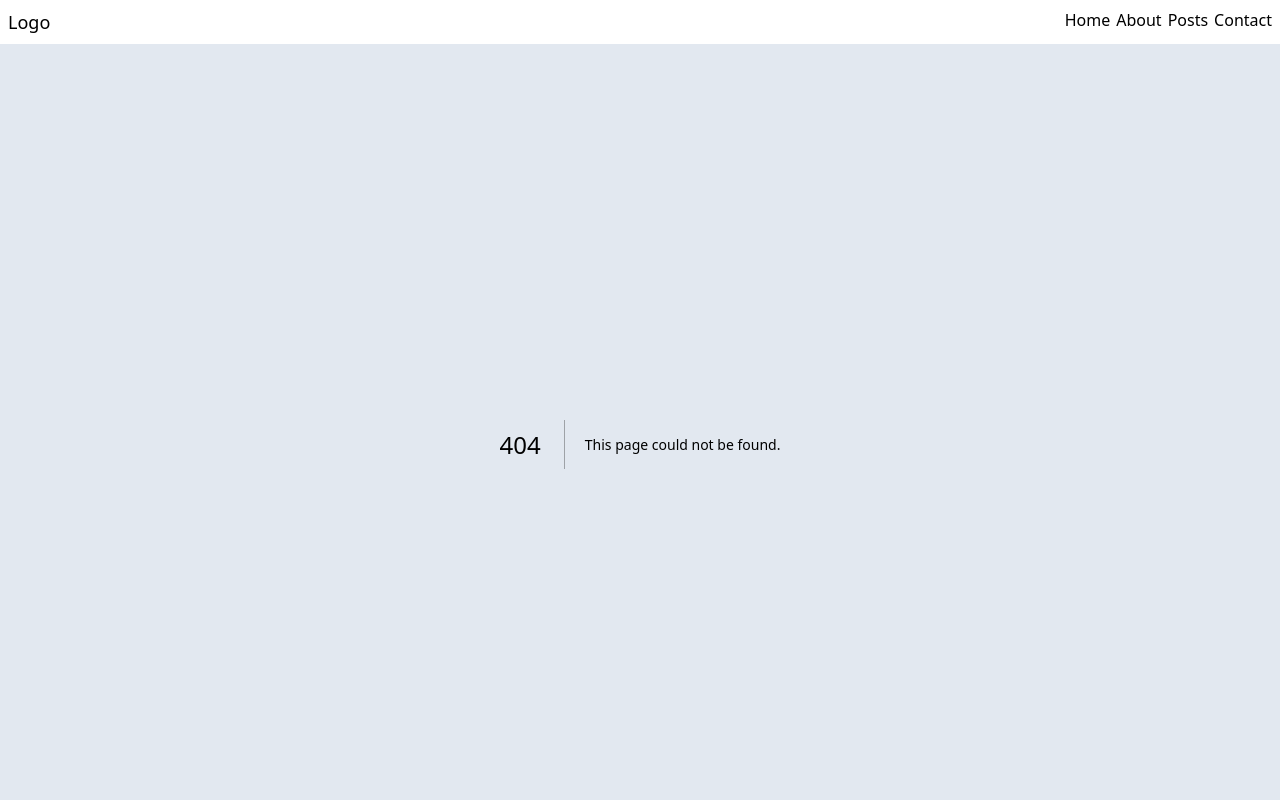
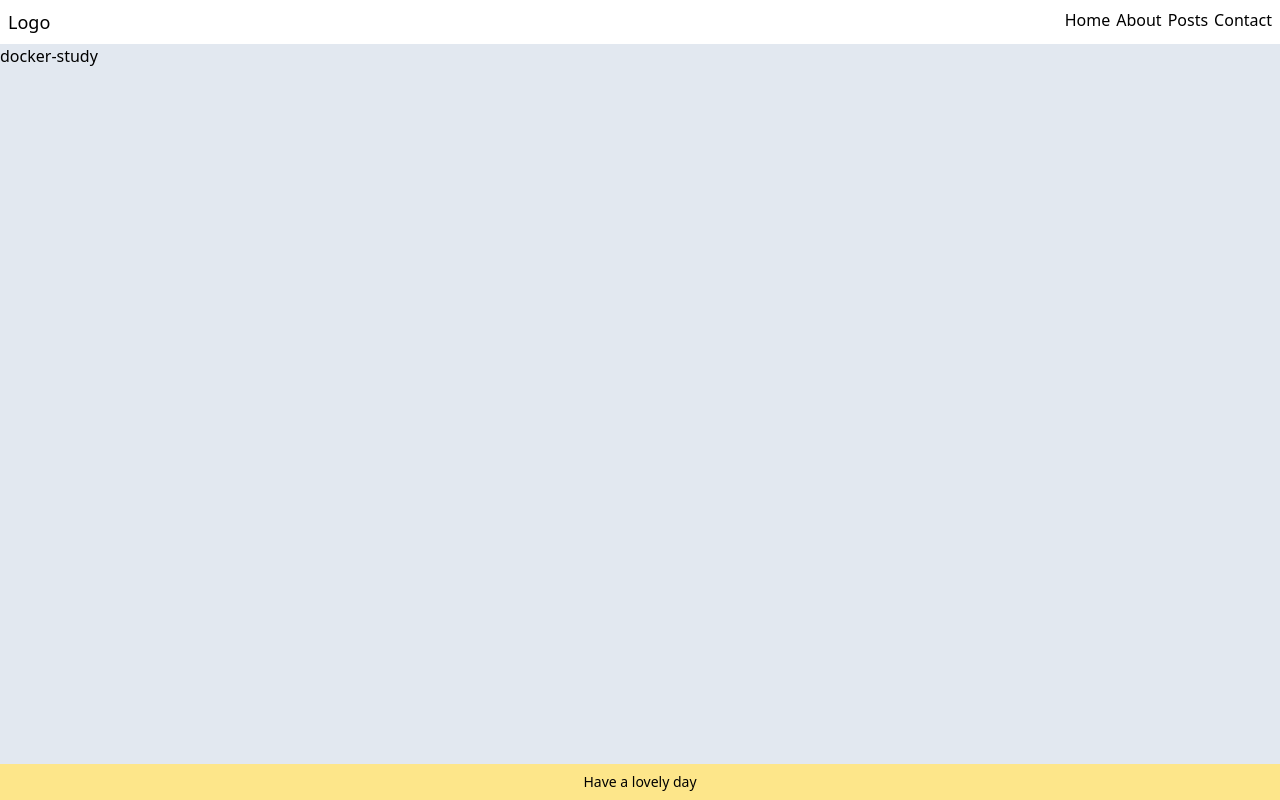
Before and after one commit to YDayeon/nextjs-blog, a Next.js app: page /posts/docker-study in a window 1280 px wide. Before the commit this address had no page. Built offline with nearby package versions, Linux system fonts and the light colour scheme.

Commit message:
post to posts

```diff
--- /dev/null
+++ b/src/app/posts/[slug]/page.tsx
@@ -0,0 +1,9 @@
+type TParams = {
+  params: {
+    slug: string;
+  };
+};
+
+export default function PostPage({ params }: TParams) {
+  return <div>{params.slug}</div>;
+}
--- a/src/components/FeaturedPosts.tsx
+++ b/src/components/FeaturedPosts.tsx
@@ -1,12 +1,12 @@
-import { getFeaturedPosts } from '@/app/service/posts';
-import PostsGrid from './PostsGrid';
+import { getFeaturedPosts } from "@/app/service/posts";
+import PostsGrid from "./PostsGrid";
 
 export default async function FeaturedPosts() {
   const featuredPosts = await getFeaturedPosts();
 
   return (
-    <article className='px-10'>
-      <h2 className='mt-5 mb-3 font-bold text-xl'>Featured Posts</h2>
+    <article className="px-10 mt-16">
+      <h2 className="mt-5 mb-6 font-bold text-xl">Featured Posts</h2>
       <PostsGrid posts={featuredPosts} />
     </article>
   );
--- a/src/components/PostCard.tsx
+++ b/src/components/PostCard.tsx
@@ -10,7 +10,7 @@ export default function PostCard({
   post: { title, description, path, backgroundImage, createDate, category },
 }: TPostCardProps) {
   return (
-    <Link href={`/post/${path}`}>
+    <Link href={`/posts/${path}`}>
       <article className='rounded-md overflow-hidden shadow-md bg-white border-2 shadow-md hover:border-emerald-300 hover:shadow-emerald-200 '>
         <Image
           src={backgroundImage}
```
